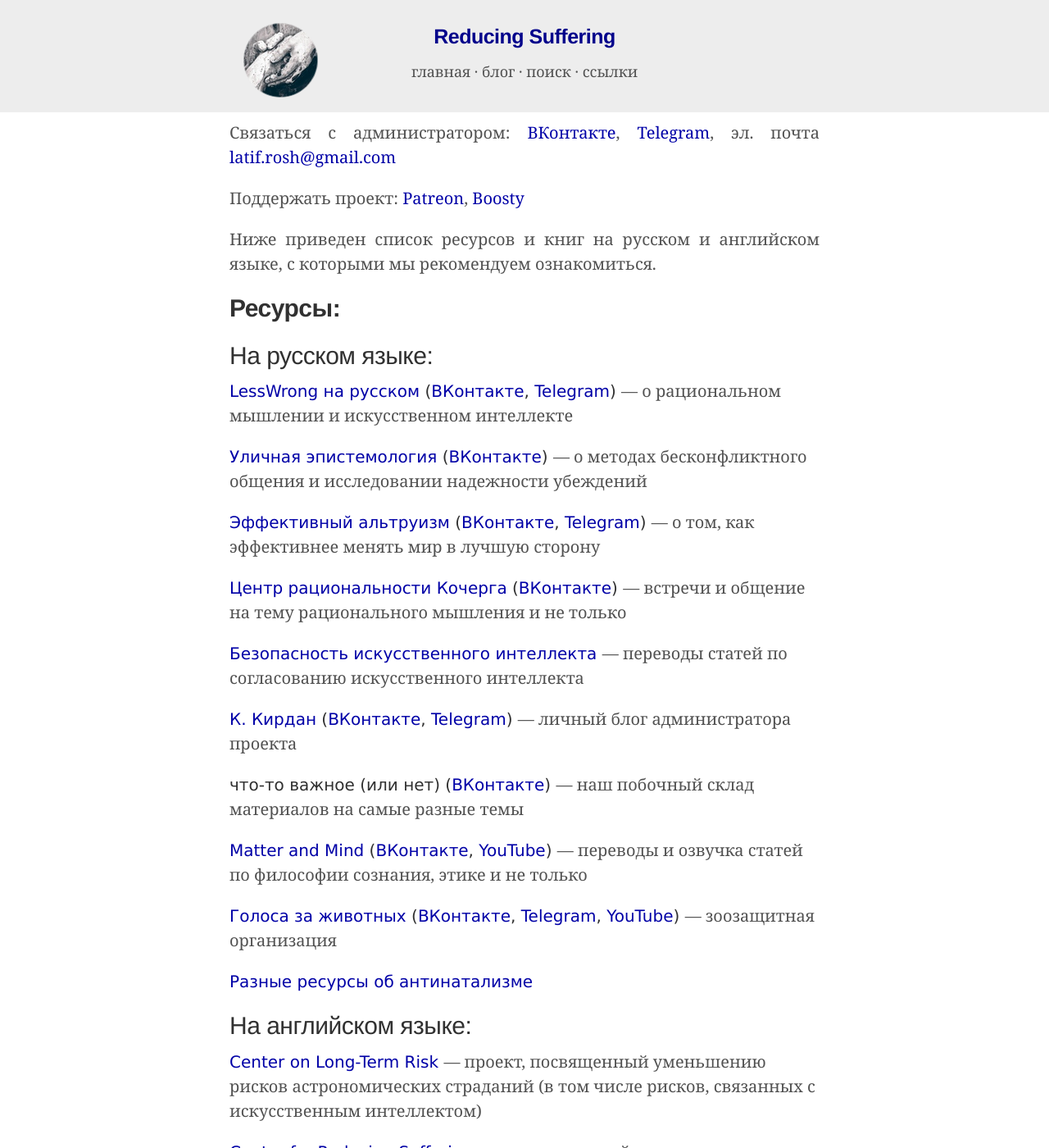
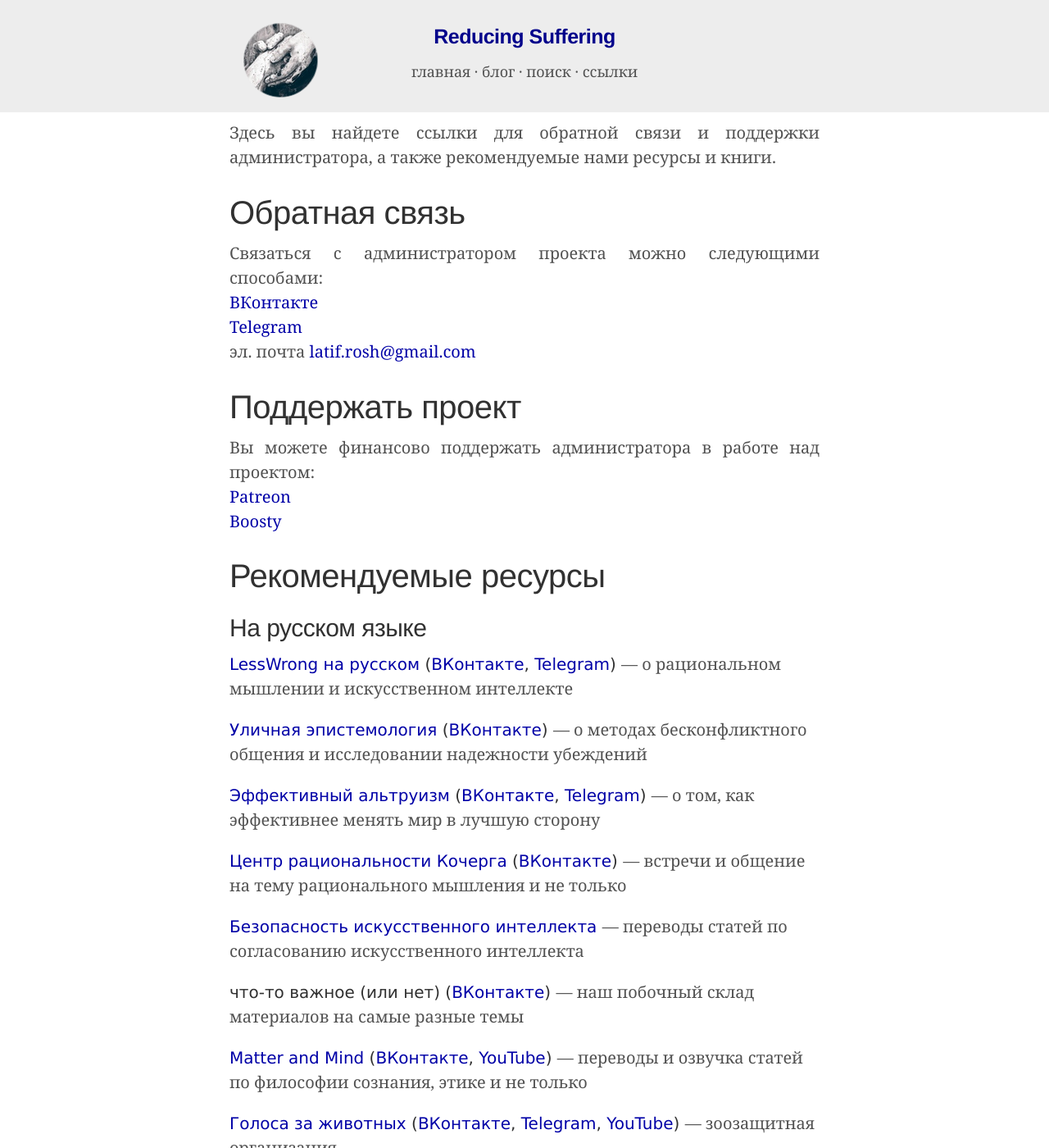
Before and after one commit to ReducingSuffering/reducingsuffering.github.io, a Jekyll site: the page built from links.md, in a window 1280 px wide and 1400 px high. Shown: the whole window at 82% size. Built offline with Jekyll 4.4.1, drawn with Linux system fonts in a browser that asks for light colours; some of the changed text lies outside the part shown.

Commit message:
Update links.md

```diff
--- a/links.md
+++ b/links.md
@@ -2,15 +2,24 @@
 layout: blog
 title: "Reducing Suffering: ссылки"
 ---
-Связаться с администратором: [ВКонтакте]({{ site.admin.vk }}), [Telegram]({{ site.admin.telegram }}), эл. почта [{{ site.admin.email }}](mailto:{{ site.admin.email }})
+Здесь вы найдете ссылки для обратной связи и поддержки администратора, а также рекомендуемые нами ресурсы и книги.
 
-Поддержать проект: [Patreon]({{ site.admin.patreon }}), [Boosty]({{ site.admin.boosty }})
+# Обратная связь
 
-Ниже приведен список ресурсов и книг на русском и английском языке, с которыми мы рекомендуем ознакомиться.
+Связаться с администратором проекта можно следующими способами:<br>
+[ВКонтакте]({{ site.admin.vk }})<br>
+[Telegram]({{ site.admin.telegram }})<br>
+эл. почта [{{ site.admin.email }}](mailto:{{ site.admin.email }})
 
-<h2><b>Ресурсы:</b></h2>
+# Поддержать проект
 
-## На русском языке:
+Вы можете финансово поддержать администратора в работе над проектом:<br>
+[Patreon]({{ site.admin.patreon }})<br>
+[Boosty]({{ site.admin.boosty }})
+
+# Рекомендуемые ресурсы
+
+## На русском языке
 
 {% include project-entry.html title="LessWrong на русском" url="https://lesswrong.ru/" vk="https://vk.com/public65688570" telegram="https://t.me/lesswrong_ru_news" text="о рациональном мышлении и искусственном интеллекте" %}
 {% include project-entry.html title="Уличная эпистемология" url="https://streetepistemology.ru/" vk="https://vk.com/street_epistemology" text="о методах бесконфликтного общения и исследовании надежности убеждений" %}
@@ -19,13 +28,13 @@
 {% include project-entry.html title="Безопасность искусственного интеллекта" url="https://aisafety.ru/" text="переводы статей по согласованию искусственного интеллекта" %}
 <!--{% include project-entry.html title="Brick of Knowledge" url="https://brickofknowledge.com/" telegram="https://t.me/brickofknowledge" text="переводы статей из Стэнфордской энциклопедии философии" %}
 {% include project-entry.html title="Philosophy.ru" url="https://philosophy.ru/" text="переводы статей из Стэнфордской энциклопедии философии" %}-->
-{% include project-entry.html title="К. Кирдан" url="https://kkirdan.github.io/" vk="https://vk.com/kirdan" telegram="https://t.me/k_kirdan" text="личный блог администратора проекта" %}
 {% include project-entry.html title="что-то важное (или нет)" vk="https://vk.com/public194967191" text="наш побочный склад материалов на самые разные темы" %}
 {% include project-entry.html title="Matter and Mind" url="https://ubq124.wordpress.com" vk="https://vk.com/public44220375" youtube="https://www.youtube.com/c/MatterandMind" text="переводы и озвучка статей по философии сознания, этике и не только" %}
 {% include project-entry.html title="Голоса за животных" url="https://voicesforanimals.ru/" vk="https://vk.com/voicesforanimals" telegram="https://t.me/voicesforanimals" youtube="https://www.youtube.com/voicesforanimals" text="зоозащитная организация" %}
-{% include project-entry.html title="Разные ресурсы об антинатализме" url="https://reducingsuffering.github.io/520.html" %}
+{% include project-entry.html title="Разные ресурсы об антинатализме" url="https://reducingsuffering.github.io/520.html" text="наши товарищи" %}
+{% include project-entry.html title="К. Кирдан" url="https://kkirdan.github.io/" vk="https://vk.com/kirdan" telegram="https://t.me/k_kirdan" text="личный блог администратора проекта" %}
 
-## На английском языке:
+## На английском языке
 
 {% include project-entry.html title="Center on Long-Term Risk" url="https://longtermrisk.org/" text="проект, посвященный уменьшению рисков астрономических страданий (в том числе рисков, связанных с искусственным интеллектом)" %}
 {% include project-entry.html title="Center for Reducing Suffering" url="https://centerforreducingsuffering.org/" text="еще один такой проект" %}
@@ -36,14 +45,14 @@
 {% include project-entry.html title="Effective Altruism" url="https://www.effectivealtruism.org/" text="об эффективных способах сделать мир лучше" %}
 {% include project-entry.html title="Utilitarianism" url="https://www.utilitarianism.net/" text="об утилитарной этике" %}
 
-<h2><b>Книги:</b></h2>
+# Рекомендуемые книги
 
-## На русском языке:
+## На русском языке
 
 {% include project-entry.html author="Элиезер Юдковский" title="Рациональность: от ИИ до зомби" url="https://lesswrong.ru/285" text="сборник эссе о рациональном мышлении" %}
 {% include project-entry.html author="Дэвид Пирс" title="Гедонистический императив" url="https://reducingsuffering.github.io/89.html" text="проект преодоления страданий с помощью технологий" %}
 
-## На английском языке:
+## На английском языке
 
 {% include project-entry.html author="Magnus Vinding" title="Suffering-Focused Ethics: Defense and Implications" url="https://magnusvinding.com/2020/05/31/suffering-focused-ethics-defense-and-implications/" text="об этике, сфокусированной на уменьшении страданий" %}
 {% include project-entry.html author="Tobias Baumann" title="Avoiding the Worst: How to Prevent a Moral Catastrophe" url="https://centerforreducingsuffering.org/research/avoiding-the-worst/" text="о том, как избежать рисков распространения астрономических страданий" %}
```
